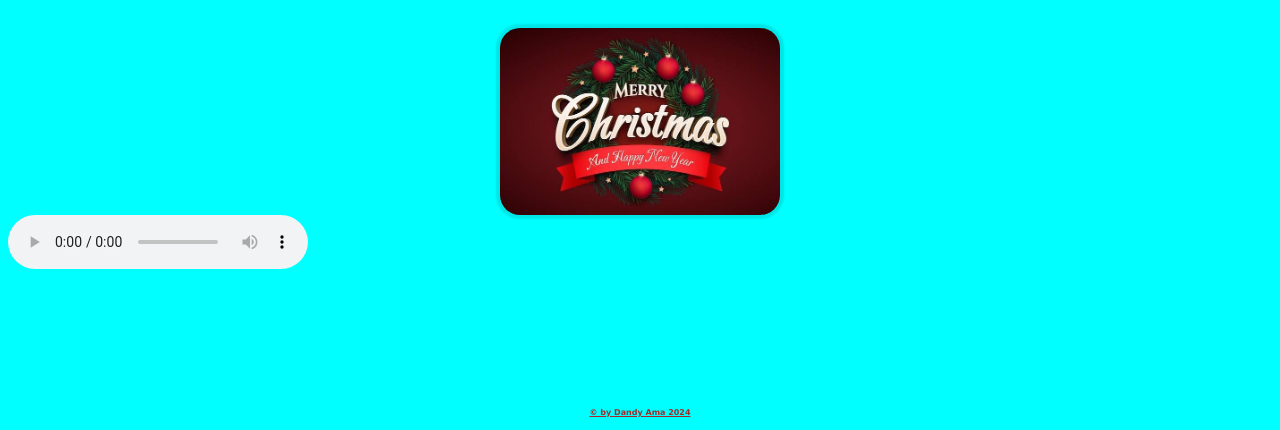
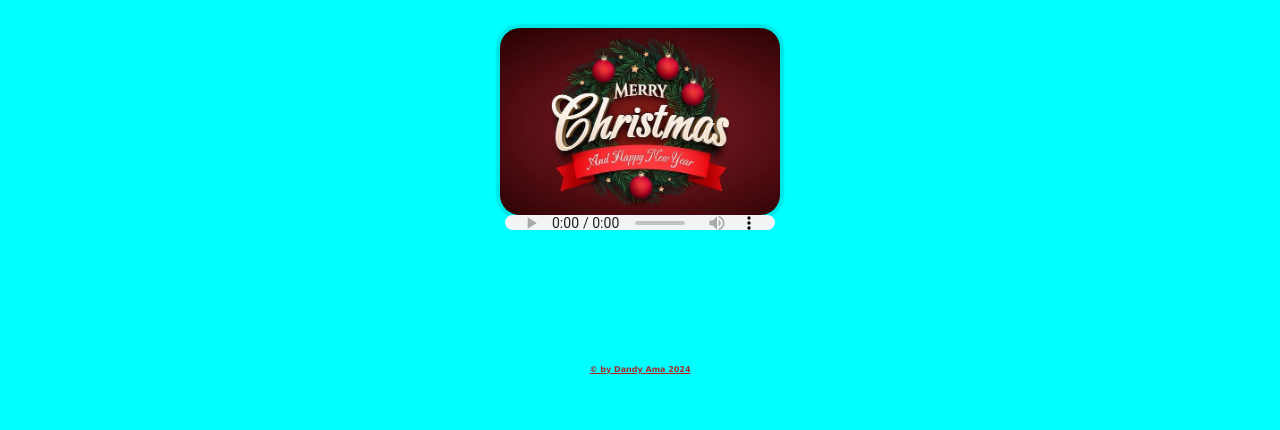
Before and after one commit to accolade99/hsap6, a plain HTML site: page index.html in a window 1280 px wide. Shown: the part 629-1059 px from the top of the page. After the commit the page ends 1016 px from the top, so only its background shows below. Drawn offline with Linux system fonts and the light colour scheme; a script that the page names is missing.

Commit message:
Update style.css

```diff
--- a/style.css
+++ b/style.css
@@ -88,6 +88,12 @@ box-shadow: 0 0 2px 4px rgba(0, 0, 0, 0.1);
     box-shadow: 0 0 2px 4px rgba(0, 0, 0, 0.1);
 }
 
+audio{
+    display: block;
+    margin: auto;
+    height: 15px;
+    width: 270px;
+}
 
 @media only screen and (max-width: 600px) {
 h1{font-size: 50px;
```
